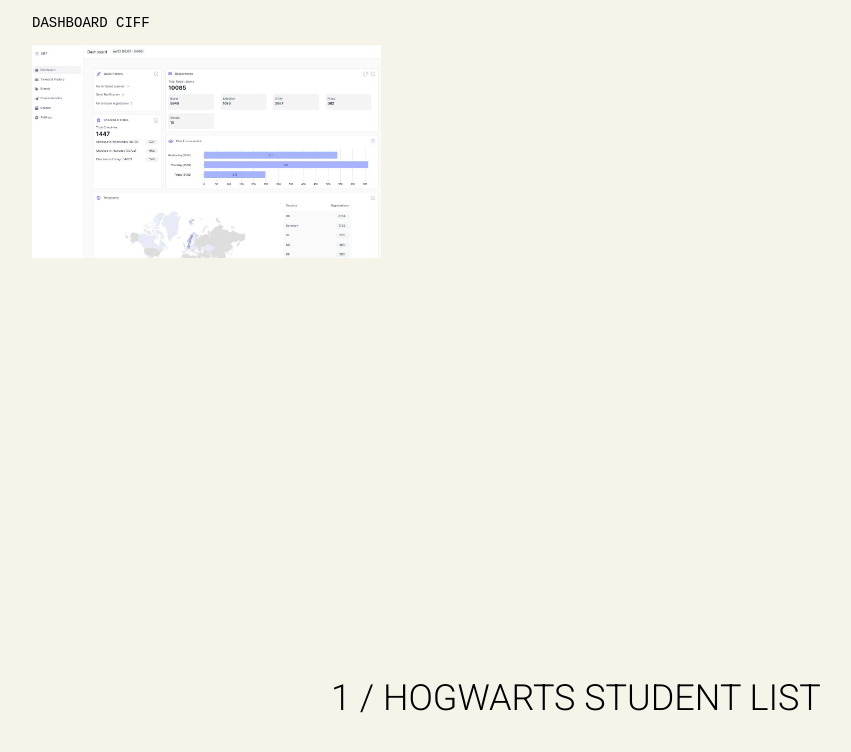
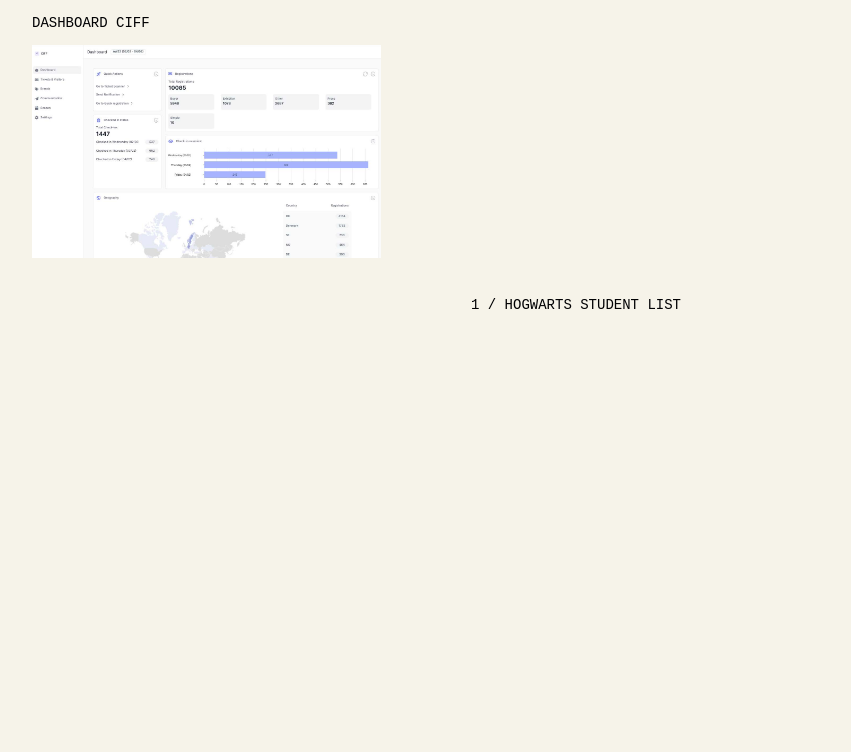
Before and after one commit to dani12h1/portfolio-2, a Next.js app: page /project in a window 1280 px wide. Shown: the part 645-1397 px from the top of the page, without its empty margins (64-915 px from the left). After the commit the page ends 958 px from the top, so only its background shows below. Built offline with nearby package versions, Linux system fonts and the light colour scheme.

Commit message:
test text done

```diff
--- a/src/app/components/test.jsx
+++ b/src/app/components/test.jsx
@@ -11,14 +11,14 @@ const TextAnimation = () => {
   };
 
   return (
-    <div className="flex items-center justify-center h-screen ">
-      <motion.div className="relative overflow-hidden pb-4" style={{ height: "50px", width: "1000px" }} onMouseEnter={handleHover} onMouseLeave={handleHover}>
-        <motion.div initial={{ y: "100%" }} animate={isHovered ? { y: -40 } : { y: "0%" }} transition={{ duration: 0.3 }} className="absolute inset-0 flex items-center justify-center text-4xl cursor-pointer z-10">
+    <div className="flex items-center justify-center ">
+      <motion.div className="relative overflow-hidden" style={{ height: "15px", width: "215px" }} onMouseEnter={handleHover} onMouseLeave={handleHover}>
+        <motion.p initial={{ y: "100%" }} animate={isHovered ? { y: -35 } : { y: "0%" }} transition={{ duration: 0.3 }} className="absolute inset-0 flex items-center justify-center  cursor-pointer z-10 text-sm">
           1 / HOGWARTS STUDENT LIST
-        </motion.div>
-        <motion.div initial={{ y: "100%" }} animate={isHovered ? { y: 0 } : { y: "100%" }} transition={{ duration: 0.3 }} className="absolute inset-0 flex items-center justify-center text-4xl cursor-pointer z-0">
+        </motion.p>
+        <motion.p initial={{ y: "100%" }} animate={isHovered ? { y: 0 } : { y: "100%" }} transition={{ duration: 0.3 }} className="absolute inset-0 flex items-center justify-center  cursor-pointer z-0 text-sm">
           VIEW PROJECT
-        </motion.div>
+        </motion.p>
       </motion.div>
     </div>
   );
```
